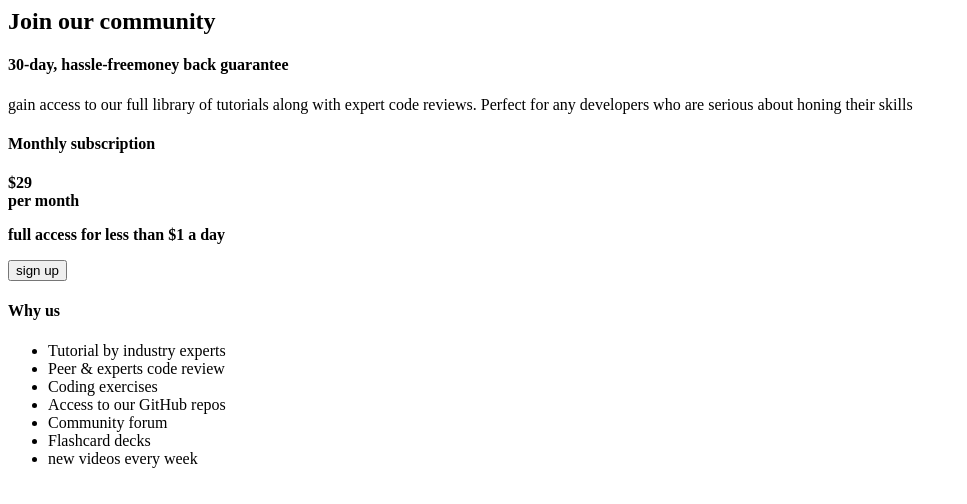
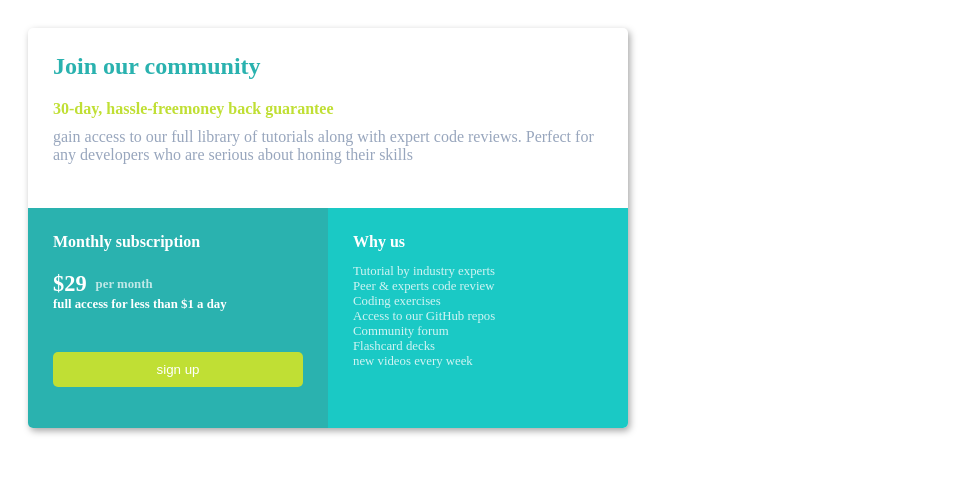
Before and after one commit to kiiru7/pricing-card-frontend-mentor-challenge, a plain HTML site: page index.html in a window 1280 px wide. Shown: the whole page, without its empty margins (0-967 px from the left). Drawn offline with Linux system fonts and the light colour scheme.

Commit message:
Update index.html

```diff
--- a/index.html
+++ b/index.html
@@ -1,7 +1,7 @@
 <html>
   <head>
     <title>pricing card</title>
-    <link href=".style.css" rel="stylesheet">
+    <link href="./style.css" rel="stylesheet">
   </head>
   <body>
 <div id="card">
@@ -33,6 +33,5 @@
     </div>
   </div>
   </div>
-   <script src="./index.js"></script>
   </body>
 </html>
```
